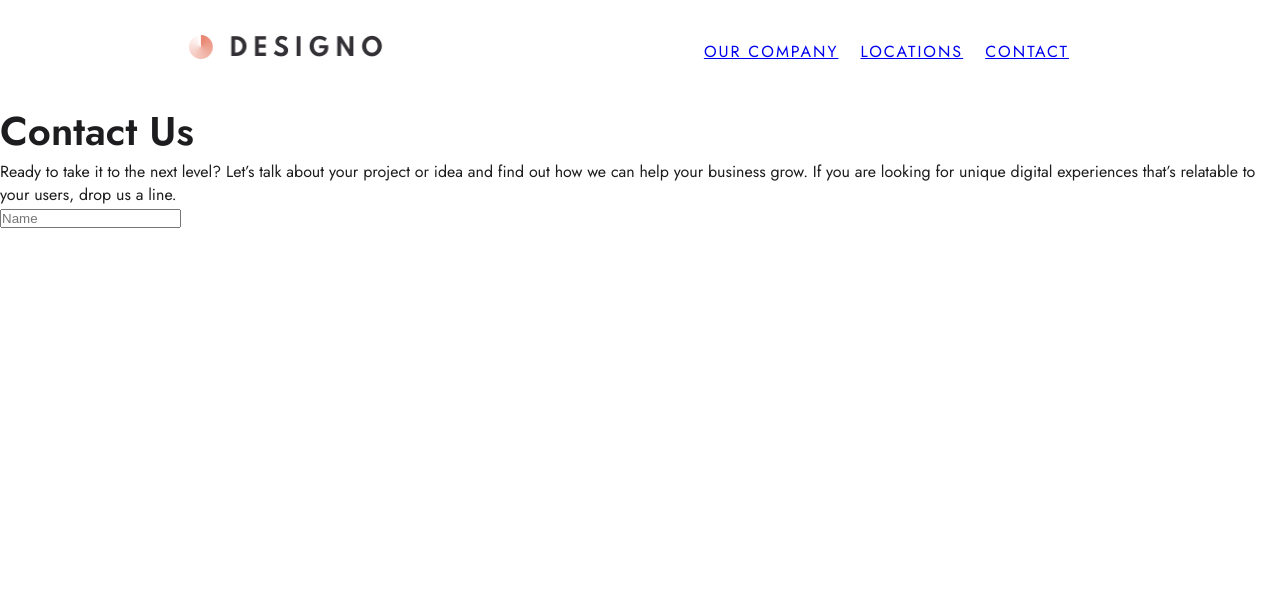
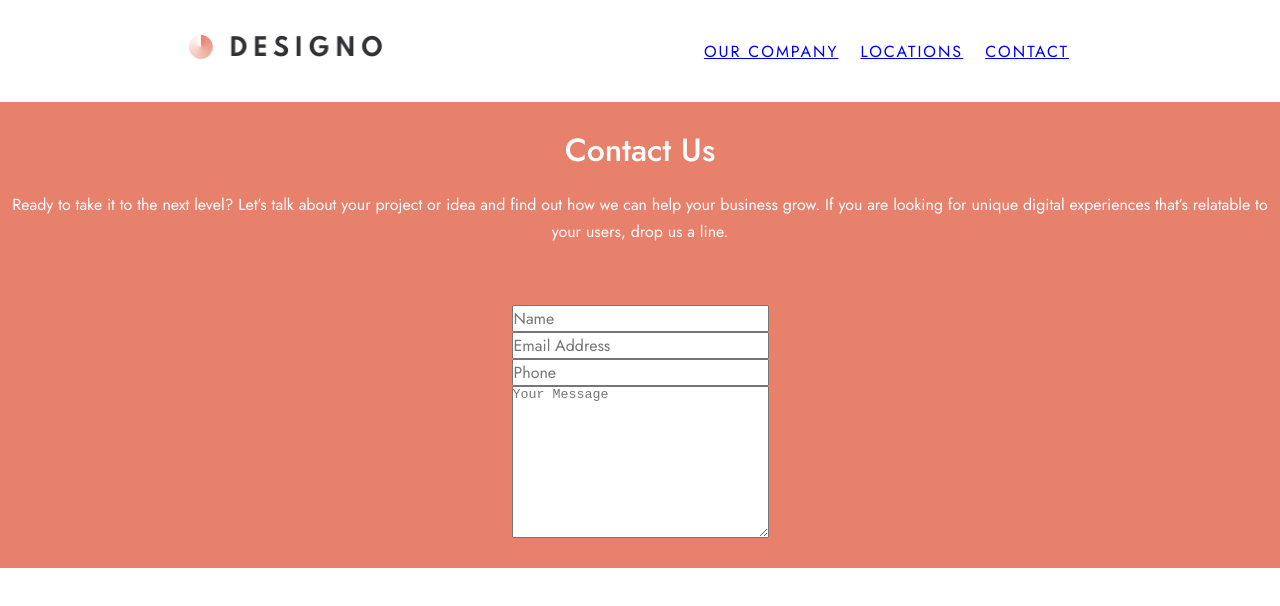
Before and after one commit to Aryaman2803/Designo, a React (Create React App) app: page /contact in a window 1280 px wide. Shown: the top 606 px of the page. Built offline with nearby package versions, Linux system fonts and the light colour scheme.

Commit message:
styling contact page form

```diff
--- a/src/Contact.js
+++ b/src/Contact.js
@@ -1,9 +1,10 @@
 import React from "react";
 import NavBar from "./NavBar";
+import "./Contact.scss";
 
 export default function Contact() {
   return (
-    <div>
+    <div className="Contact">
       <NavBar />
       <section className="form">
         <h2>Contact Us</h2>
@@ -14,7 +15,21 @@ export default function Contact() {
           drop us a line.
         </p>
         <form action="">
-          <input type="text" placeholder="Name" name="name" />
+          <input type="text" placeholder="Name" name="name" id="name" />
+          <input
+            type="email"
+            placeholder="Email Address"
+            name="email"
+            id="email"
+          />
+          <input type="text" placeholder="Phone" name="phone" id="phone" />
+          <textarea
+            name="message"
+            id="message"
+            cols="30"
+            rows="10"
+            placeholder="Your Message"
+          ></textarea>
         </form>
       </section>
     </div>
--- a/src/Contact.scss
+++ b/src/Contact.scss
@@ -0,0 +1,34 @@
+@import "./variables";
+.Contact {
+  .form {
+    width: 100vw;
+    display: flex;
+    flex-direction: column;
+    justify-content: center;
+    align-items: center;
+    background-color: $primaryColor;
+    color: $white;
+    padding: 3rem 1rem;
+    h2 {
+      font-size: 3.2rem;
+      font-weight: 500;
+      line-height: 1.13;
+      margin-bottom: 2.4rem;
+    }
+    p {
+      line-height: 1.67;
+      margin-bottom: 6rem;
+      text-align: center;
+      font-weight: normal;
+    }
+    form {
+      display: flex;
+      flex-direction: column;
+
+      input {
+        font-family: $fontStack;
+        font-size: 1.6rem;
+      }
+    }
+  }
+}
```
